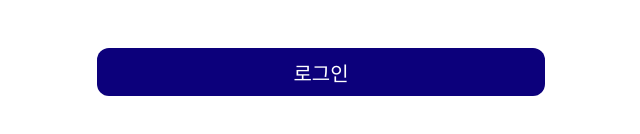
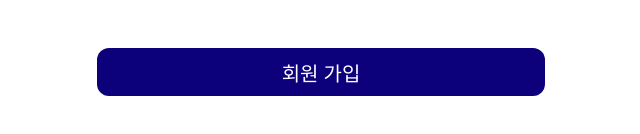
Before and after one commit to Lares2025/Web_Frontend, a Vue app: page /Signin in a window 1280 px wide. Shown: the part 542-676 px from the top of the page, without its empty margins (319-959 px from the left). Built offline with nearby package versions, Linux system fonts and the light colour scheme; a web font is replaced by a local one.

Commit message:
chore :: signin  button text - 회원가입 버튼 텍스트 변경

```diff
--- a/src/pages/VueSignin.vue
+++ b/src/pages/VueSignin.vue
@@ -21,7 +21,7 @@
       />
       <input placeholder="주소" :style="SigninInput" class="signininput" />
     </div>
-    <button :style="SigninButton">로그인</button>
+    <button :style="SigninButton">회원 가입</button>
   </div>
 </template>
 
```
